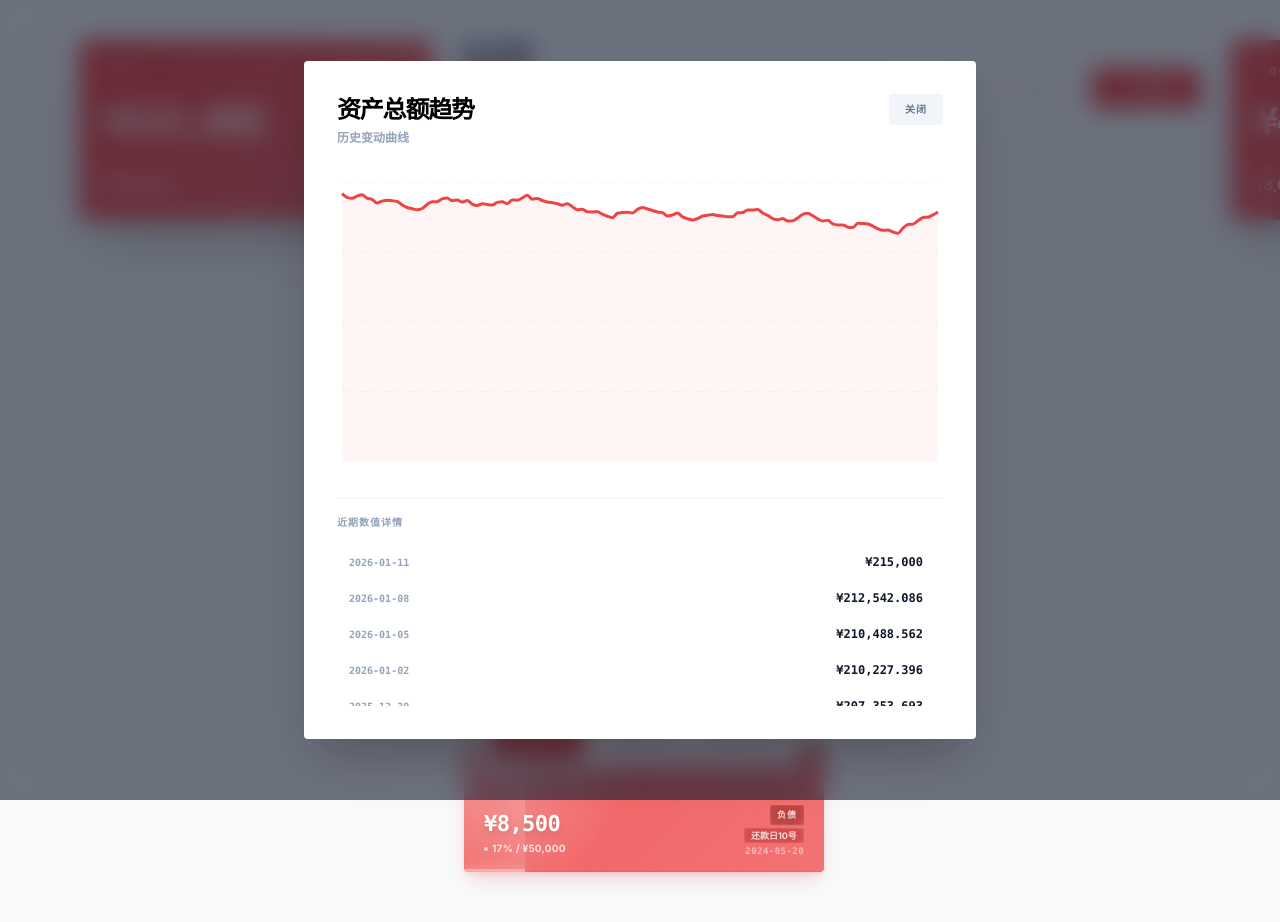
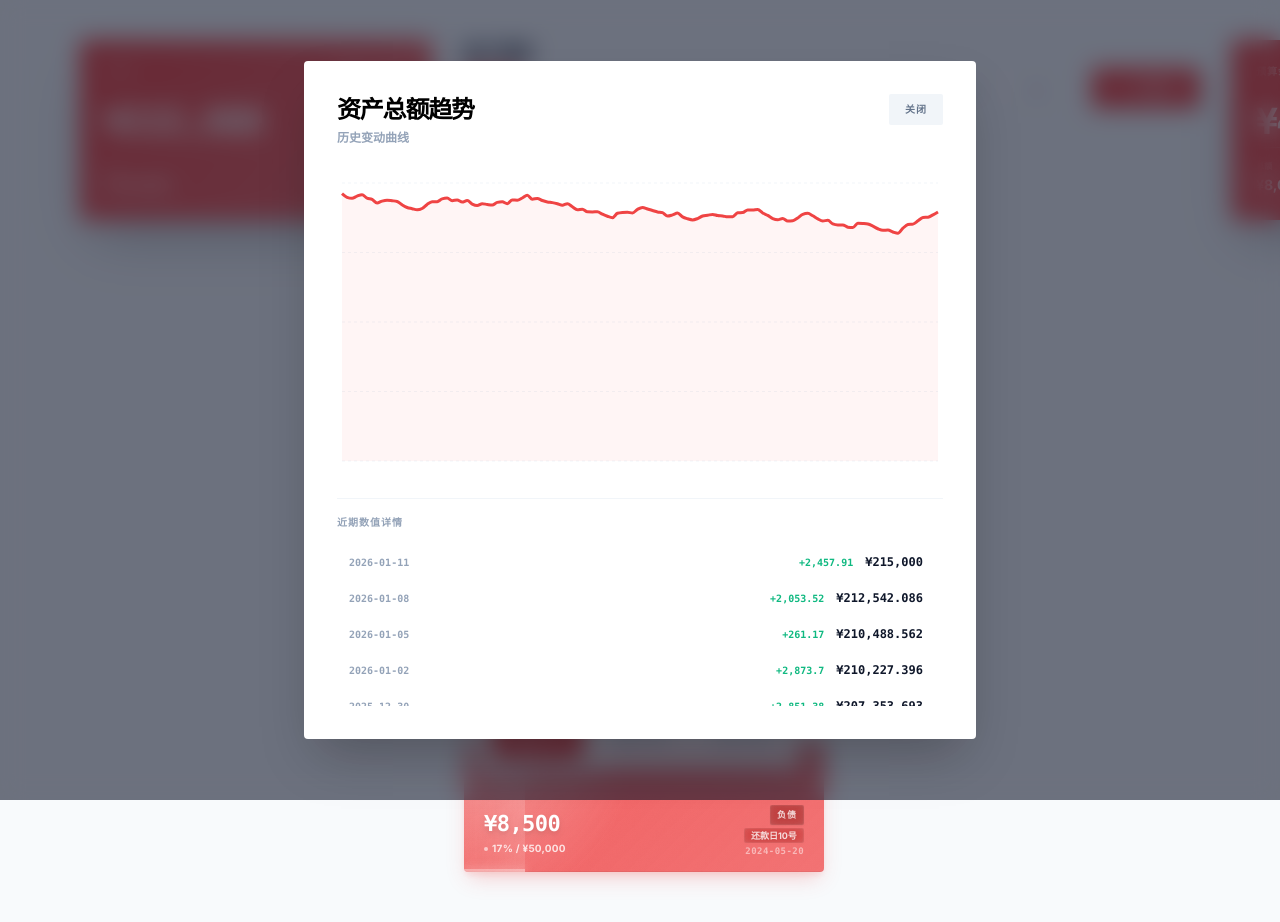
Before and after one commit to chenghongqiang143-lgtm/asset01, a React (Vite) app: page / in a window 1280 px wide. Both pictures are taken after a click on the button 392 px from the left and 80 px from the top of the page. Shown: the top 922 px of the page. Built offline with nearby package versions, Linux system fonts and the light colour scheme.

Commit message:
feat: Display daily value change in history
Adds the daily value change (difference from the previous day) to the recent history details. This provides a quick view of asset performance trends.

```diff
--- a/App.tsx
+++ b/App.tsx
@@ -721,12 +721,26 @@ export const App: React.FC = () => {
             <div className="mt-6 border-t border-slate-100 pt-4">
                <h3 className="text-[10px] font-black text-slate-400 uppercase tracking-widest mb-4">近期数值详情</h3>
                <div className="max-h-40 overflow-y-auto space-y-1 pr-2 no-scrollbar">
-                  {[...(showGlobalChart ? globalHistory : (viewingAssetChart?.history || []))].reverse().slice(0, 10).map((h, i) => (
-                    <div key={i} className="flex justify-between items-center py-2 px-3 hover:bg-slate-50 rounded-[2px] transition-colors">
-                        <span className="text-[10px] font-bold text-slate-400 font-mono">{h.date}</span>
-                        <span className="text-xs font-black text-slate-900 font-mono">¥{h.value.toLocaleString()}</span>
-                    </div>
-                  ))}
+                  {(() => {
+                    const hist = [...(showGlobalChart ? globalHistory : (viewingAssetChart?.history || []))].reverse();
+                    return hist.slice(0, 10).map((h, i) => {
+                      const prev = hist[i + 1];
+                      const change = prev ? h.value - prev.value : 0;
+                      return (
+                        <div key={i} className="flex justify-between items-center py-2 px-3 hover:bg-slate-50 rounded-[2px] transition-colors">
+                            <span className="text-[10px] font-bold text-slate-400 font-mono">{h.date}</span>
+                            <div className="flex items-center gap-3">
+                              {prev && (
+                                <span className={`text-[10px] font-bold font-mono ${change >= 0 ? 'text-emerald-500' : 'text-rose-500'}`}>
+                                  {change > 0 ? '+' : ''}{change.toLocaleString(undefined, { maximumFractionDigits: 2 })}
+                                </span>
+                              )}
+                              <span className="text-xs font-black text-slate-900 font-mono">¥{h.value.toLocaleString()}</span>
+                            </div>
+                        </div>
+                      );
+                    });
+                  })()}
                </div>
             </div>
           </div>
```
